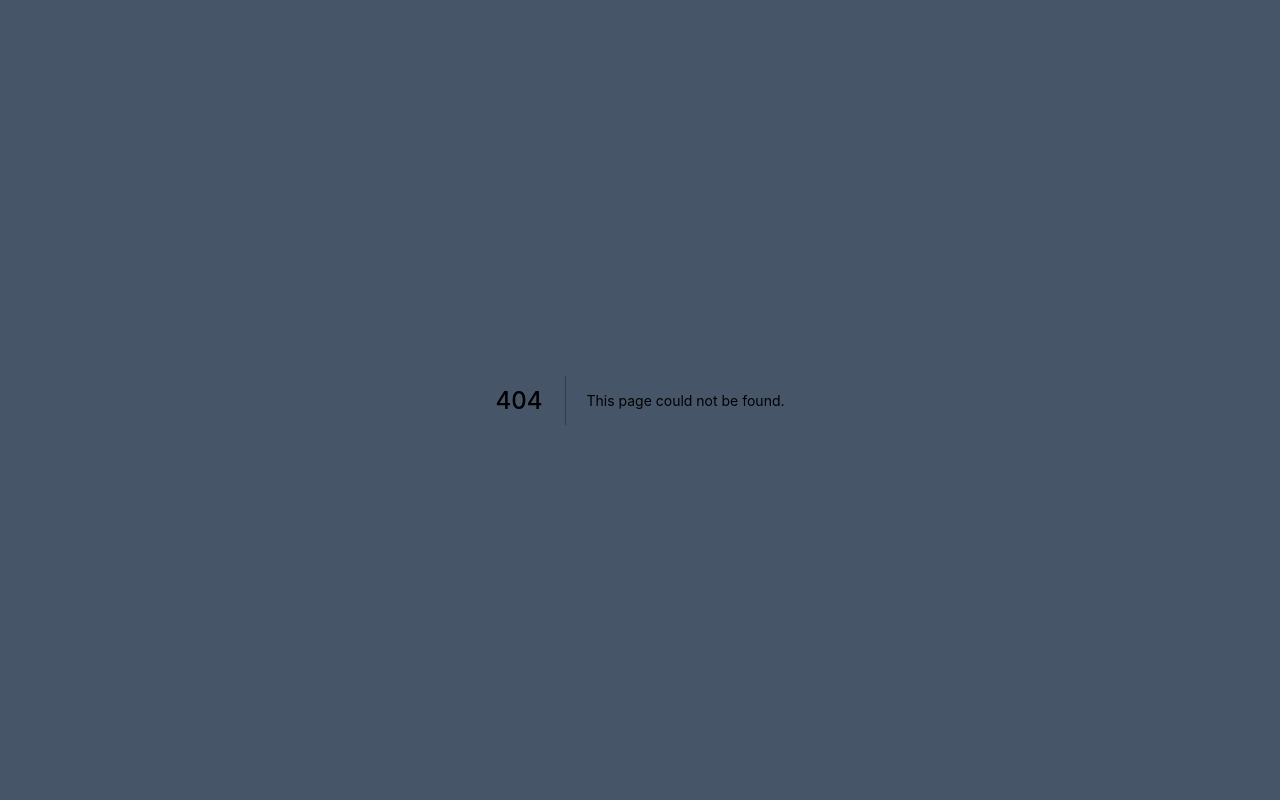
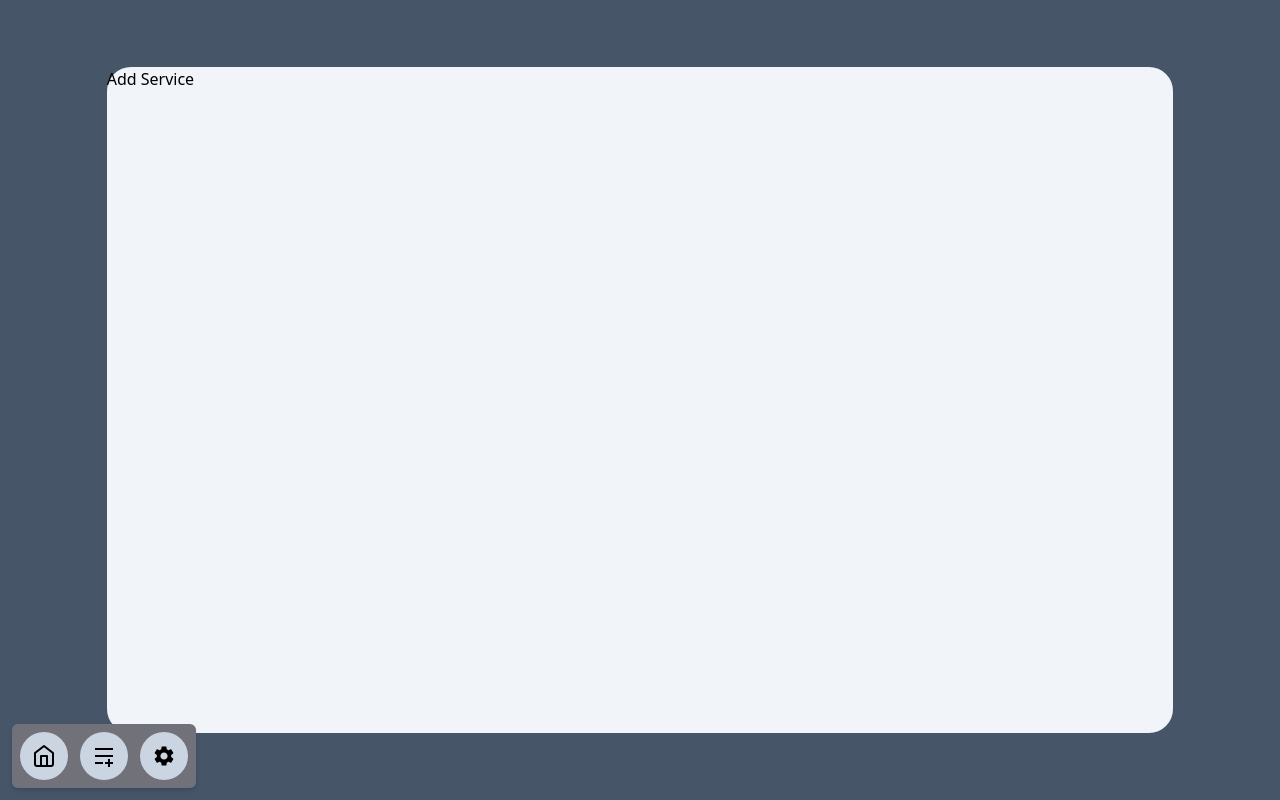
Before and after one commit to DavidFanaro/Iceberg, a Next.js app: page /addservice in a window 1280 px wide. Before the commit this address had no page. Built offline with nearby package versions, Linux system fonts and the light colour scheme.

Commit message:
add nav buttons and started work on service page

```diff
--- a/components/Layout.tsx
+++ b/components/Layout.tsx
@@ -1,5 +1,6 @@
 import React, { ReactNode } from 'react';
 import Background from './Background';
+import NavButtonGroup from './Nav/NavButtonGroup';
 
 type Props = {
   children: ReactNode;
@@ -8,6 +9,7 @@ type Props = {
 const Layout = ({ children }: Props) => (
   <>
     <Background />
+    <NavButtonGroup />
     <div>{children}</div>
   </>
 );
--- /dev/null
+++ b/components/Nav/AddServiceBtn.tsx
@@ -0,0 +1,12 @@
+import React from 'react'
+import { RiMenuAddFill } from 'react-icons/ri'
+
+const AddServiceBtn = () => (
+  <a href="/addservice">
+    <div className='w-12 h-12 flex justify-center items-center bg-slate-300 rounded-full hover:invert transition ease-in-out'>
+      <RiMenuAddFill className='scale-150' />
+    </div>
+  </a>
+)
+
+export default AddServiceBtn
--- /dev/null
+++ b/components/Nav/HomeBtn.tsx
@@ -0,0 +1,12 @@
+import React from 'react'
+import { FiHome } from 'react-icons/fi'
+
+const HomeBtn = () => (
+  <a href="/">
+    <div className='w-12 h-12 flex justify-center items-center bg-slate-300 rounded-full hover:invert transition ease-in-out'>
+      <FiHome className='scale-150' />
+    </div>
+  </a>
+)
+
+export default HomeBtn
--- /dev/null
+++ b/components/Nav/NavButtonGroup.tsx
@@ -0,0 +1,16 @@
+import React from 'react'
+import AddServiceBtn from './AddServiceBtn'
+import HomeBtn from './HomeBtn'
+import SettingBtn from './SettingBtn'
+
+const NavButtonGroup = () => (
+  <div className='absolute left-3 bottom-3'>
+    <div className='flex gap-3 bg-zinc-500 p-2 rounded-md shadow-md'>
+      <HomeBtn />
+      <AddServiceBtn />
+      <SettingBtn />
+    </div>
+  </div>
+)
+
+export default NavButtonGroup
--- /dev/null
+++ b/components/Nav/SettingBtn.tsx
@@ -0,0 +1,12 @@
+import React from 'react'
+import { MdSettings } from 'react-icons/md'
+
+const SettingBtn = () => (
+  <a href="/setting">
+    <div className='w-12 h-12 flex justify-center items-center bg-slate-300 rounded-full hover:invert transition ease-in-out'>
+      <MdSettings className='scale-150' />
+    </div>
+  </a>
+)
+
+export default SettingBtn
--- /dev/null
+++ b/pages/addservice.tsx
@@ -0,0 +1,11 @@
+import React from 'react'
+
+const addservice = () => (
+  <div className='flex justify-center items-center h-screen'>
+    <div className='w-5/6 h-5/6 bg-slate-100 rounded-3xl' >
+      Add Service
+    </div>
+  </div>
+)
+
+export default addservice
--- a/pages/index.tsx
+++ b/pages/index.tsx
@@ -3,6 +3,7 @@ import React from 'react';
 import Card from '../components/Card';
 
 const Home: NextPage = () => (
+  <div>
     <div className="flex justify-center items-center h-screen">
       <div className="flex gap-16 flex-wrap justify-center">
         {/* Dummy Data */}
@@ -53,6 +54,8 @@ const Home: NextPage = () => (
         />
       </div>
     </div>
+  </div>
+
 );
 
 export default Home;
--- /dev/null
+++ b/pages/setting.tsx
@@ -0,0 +1,8 @@
+import { NextPage } from 'next'
+import React from 'react'
+
+const setting: NextPage = () => (
+  <div>setting</div>
+)
+
+export default setting
```
Also changed, not shown: 1 other file (tests, documents, lock files or other folders). Lines whose indentation alone changed are shown as unchanged.
